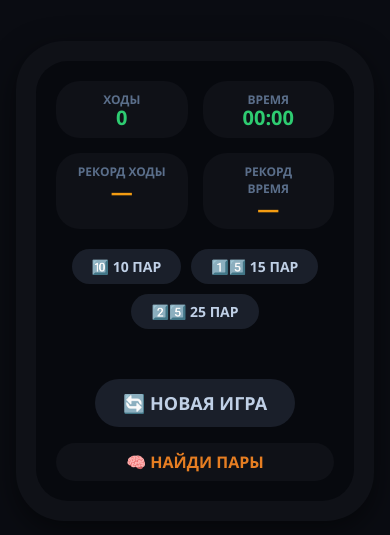
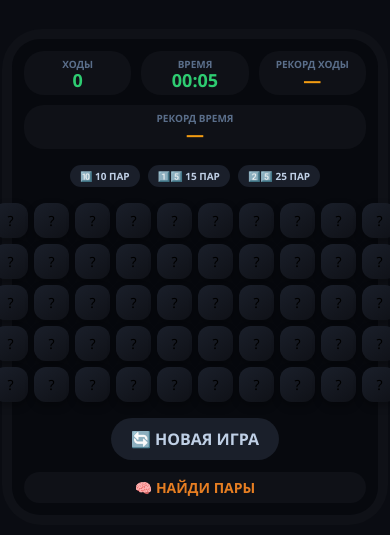
Before and after one commit to MemUarch1k/memory, a plain HTML site: page index.html in a window 390 px wide. Shown: the part 157-692 px from the top of the page. Drawn offline with Linux system fonts and the light colour scheme.

Commit message:
Update index.html

```diff
--- a/index.html
+++ b/index.html
@@ -2,7 +2,7 @@
 <html lang="ru">
 <head>
     <meta charset="UTF-8">
-    <meta name="viewport" content="width=device-width, initial-scale=1.0, user-scalable=yes, viewport-fit=cover">
+    <meta name="viewport" content="width=device-width, initial-scale=1.0, user-scalable=no, viewport-fit=cover">
     <title>Memuar's Memory</title>
     <style>
         * {
@@ -18,63 +18,64 @@
             min-height: 100vh;
             font-family: 'Segoe UI', 'Courier New', monospace;
             margin: 0;
-            padding: 16px;
+            padding: 12px;
         }
 
         .game-container {
             background: #0f1117;
-            border-radius: 48px;
-            padding: 20px;
-            box-shadow: 0 10px 30px rgba(0, 0, 0, 0.5);
+            border-radius: 40px;
+            padding: 16px;
             max-width: 100%;
+            width: 100%;
         }
 
         .game-panel {
             background: #07090e;
-            border-radius: 32px;
-            padding: 20px;
+            border-radius: 28px;
+            padding: 16px;
         }
 
         .stats {
             display: flex;
             justify-content: space-between;
-            gap: 15px;
-            margin-bottom: 20px;
+            gap: 10px;
+            margin-bottom: 16px;
             flex-wrap: wrap;
         }
 
         .stat-card {
             background: #0f1117;
-            border-radius: 24px;
-            padding: 10px 20px;
+            border-radius: 20px;
+            padding: 8px 12px;
             text-align: center;
             flex: 1;
+            min-width: 70px;
         }
 
         .stat-label {
             color: #5a6e8a;
-            font-size: 12px;
+            font-size: 10px;
             font-weight: bold;
             text-transform: uppercase;
         }
 
         .stat-value {
             color: #2ecc71;
-            font-size: 28px;
+            font-size: 22px;
             font-weight: bold;
             line-height: 1;
         }
 
         .best .stat-value {
             color: #f39c12;
-            font-size: 22px;
+            font-size: 18px;
         }
 
         .difficulty-selector {
             display: flex;
-            gap: 10px;
+            gap: 8px;
             justify-content: center;
-            margin-bottom: 20px;
+            margin-bottom: 16px;
             flex-wrap: wrap;
         }
 
@@ -83,10 +84,10 @@
             border: none;
             color: #c0d0e6;
             font-family: inherit;
-            font-size: 14px;
+            font-size: 13px;
             font-weight: bold;
-            padding: 8px 20px;
-            border-radius: 60px;
+            padding: 6px 14px;
+            border-radius: 40px;
             cursor: pointer;
         }
 
@@ -95,32 +96,24 @@
             color: #0a0c12;
         }
 
-        .board-wrapper {
-            overflow-x: auto;
-            overflow-y: visible;
-            margin-bottom: 20px;
-            border-radius: 24px;
-            padding-bottom: 10px;
-            -webkit-overflow-scrolling: touch;
-        }
-
         .board {
             display: grid;
             justify-content: center;
-            gap: 8px;
-            min-width: min-content;
+            gap: 6px;
+            margin-bottom: 16px;
         }
 
         .card {
             background: linear-gradient(145deg, #1a1f2a, #0f1117);
-            border-radius: 16px;
+            border-radius: 12px;
             display: flex;
             align-items: center;
             justify-content: center;
-            font-size: 28px;
+            font-size: 24px;
             cursor: pointer;
             aspect-ratio: 1 / 1;
-            width: 70px;
+            width: 100%;
+            max-width: 70px;
             box-shadow: 0 4px 8px rgba(0,0,0,0.3);
         }
 
@@ -137,9 +130,8 @@
 
         .controls {
             display: flex;
-            gap: 12px;
+            gap: 10px;
             justify-content: center;
-            flex-wrap: wrap;
         }
 
         button {
@@ -147,36 +139,40 @@
             border: none;
             color: #c0d0e6;
             font-family: inherit;
-            font-size: 18px;
+            font-size: 16px;
             font-weight: bold;
-            padding: 12px 28px;
-            border-radius: 60px;
+            padding: 10px 20px;
+            border-radius: 40px;
             cursor: pointer;
         }
 
         .status {
             text-align: center;
-            margin-top: 16px;
+            margin-top: 12px;
             color: #e67e22;
             font-weight: bold;
-            font-size: 16px;
+            font-size: 14px;
             background: #0f1117;
-            padding: 8px;
-            border-radius: 60px;
+            padding: 6px;
+            border-radius: 40px;
         }
 
-        /* Телефоны */
-        @media (max-width: 700px) {
-            .card { width: 55px; font-size: 24px; }
-            .stat-value { font-size: 20px; }
-        }
-
-        @media (max-width: 550px) {
-            .card { width: 45px; font-size: 20px; }
+        /* Адаптация под экран — карточки сами уменьшаются */
+        @media (max-width: 600px) {
+            .card { font-size: 18px; max-width: 55px; }
+            .stat-value { font-size: 18px; }
+            .stat-card { padding: 6px 8px; }
         }
 
         @media (max-width: 480px) {
-            .card { width: 42px; font-size: 18px; }
+            .card { font-size: 16px; max-width: 45px; }
+            .game-container { padding: 10px; }
+            .game-panel { padding: 12px; }
+        }
+
+        @media (max-width: 400px) {
+            .card { font-size: 14px; max-width: 38px; }
+            .diff-btn { font-size: 10px; padding: 4px 10px; }
         }
     </style>
 </head>
@@ -196,9 +192,7 @@
             <button class="diff-btn" data-pairs="25">2️⃣5️⃣ 25 ПАР</button>
         </div>
 
-        <div class="board-wrapper">
-            <div class="board" id="board"></div>
-        </div>
+        <div class="board" id="board"></div>
 
         <div class="controls">
             <button id="newGameBtn">🔄 НОВАЯ ИГРА</button>
@@ -213,8 +207,8 @@
     let cards = [], flippedCards = [], matchedPairs = 0, moves = 0, gameActive = true, lockBoard = false;
     let timerSeconds = 0, timerInterval = null;
 
-    const emojiSet = ["🐱","🐶","🐭","🐹","🐰","🦊","🐻","🐼","🐨","🐸","🐒","🐔","🐧","🐦","🐌","🐝","🐞","🐠","🐟","🐙"];
-    const geometrySet = ["🔴","🔵","🟢","🟡","🟣","🟠","🔷","🔺","⚪","⬛","❤️","💙","💚","💛","🧡","🔶","🔸","🔹","◻️","◼️"];
+    const emojiSet = ["🐱","🐶","🐭","🐹","🐰","🦊","🐻","🐼","🐨","🐸","🐒","🐔","🐧","🐦","🐌","🐝","🐞","🐠","🐟","🐙","🐳","🐬","🦋","🐞","🐲"];
+    const geometrySet = ["🔴","🔵","🟢","🟡","🟣","🟠","🔷","🔺","⚪","⬛","❤️","💙","💚","💛","🧡","🔶","🔸","🔹","◻️","◼️","🔲","🔳","🟥","🟧","🟨"];
 
     let bestMoves = { 10: null, 15: null, 25: null };
     let bestTimes = { 10: null, 15: null, 25: null };
@@ -276,61 +270,104 @@
     }
 
     function renderBoard(){
-        let cols = currentPairs===10 ? 5 : (currentPairs===15 ? 6 : 10);
-        boardEl.style.display='grid';
-        boardEl.style.gridTemplateColumns=`repeat(${cols}, minmax(42px, 70px))`;
-        boardEl.style.gap='8px';
-        boardEl.innerHTML='';
+        let cols, rows;
+        if (currentPairs === 10) { cols = 5; rows = 4; }
+        else if (currentPairs === 15) { cols = 6; rows = 5; }
+        else { cols = 10; rows = 5; }
 
-        for(let i=0;i<cards.length;i++){
-            const card=cards[i]; const div=document.createElement('div');
-            div.className='card'; if(card.matched) div.classList.add('matched'); if(card.flipped && !card.matched) div.classList.add('flipped');
-            div.innerText=(card.flipped||card.matched)?card.value:"?";
-            div.addEventListener('click',(()=>onCardClick(i)));
+        boardEl.style.display = 'grid';
+        boardEl.style.gridTemplateColumns = `repeat(${cols}, minmax(35px, 70px))`;
+        boardEl.style.gap = '6px';
+        boardEl.style.justifyContent = 'center';
+        boardEl.innerHTML = '';
+
+        for(let i = 0; i < cards.length; i++){
+            const card = cards[i];
+            const div = document.createElement('div');
+            div.className = 'card';
+            if(card.matched) div.classList.add('matched');
+            if(card.flipped && !card.matched) div.classList.add('flipped');
+            div.innerText = (card.flipped || card.matched) ? card.value : "?";
+            div.addEventListener('click', (function(idx) {
+                return function() { onCardClick(idx); };
+            })(i));
             boardEl.appendChild(div);
         }
     }
 
     function onCardClick(idx){
-        if(!gameActive||lockBoard||cards[idx].matched||cards[idx].flipped) return;
-        cards[idx].flipped=true; flippedCards.push(idx); renderBoard();
+        if(!gameActive || lockBoard || cards[idx].matched || cards[idx].flipped) return;
 
-        if(flippedCards.length===2){
-            lockBoard=true; moves++; movesSpan.innerText=moves;
-            const idx1=flippedCards[0], idx2=flippedCards[1], match=(cards[idx1].id===cards[idx2].id);
+        cards[idx].flipped = true;
+        flippedCards.push(idx);
+        renderBoard();
+
+        if(flippedCards.length === 2){
+            lockBoard = true;
+            moves++;
+            movesSpan.innerText = moves;
+
+            const idx1 = flippedCards[0];
+            const idx2 = flippedCards[1];
+            const match = (cards[idx1].id === cards[idx2].id);
+
             if(match){
-                cards[idx1].matched=true; cards[idx2].matched=true; cards[idx1].flipped=false; cards[idx2].flipped=false;
-                matchedPairs++; flippedCards=[]; lockBoard=false; renderBoard();
-                if(matchedPairs===currentPairs){
-                    gameActive=false; if(timerInterval) clearInterval(timerInterval);
-                    gameStatusSpan.innerHTML="🏆 ПОБЕДА! 🏆"; gameStatusSpan.style.color="#f1c40f";
-                    if(bestMoves[currentPairs]===null || moves<bestMoves[currentPairs]) bestMoves[currentPairs]=moves;
-                    if(bestTimes[currentPairs]===null || timerSeconds<bestTimes[currentPairs]) bestTimes[currentPairs]=timerSeconds;
-                    saveRecords(); updateRecordsDisplay();
+                cards[idx1].matched = true;
+                cards[idx2].matched = true;
+                cards[idx1].flipped = false;
+                cards[idx2].flipped = false;
+                matchedPairs++;
+                flippedCards = [];
+                lockBoard = false;
+                renderBoard();
+
+                if(matchedPairs === currentPairs){
+                    gameActive = false;
+                    if(timerInterval) clearInterval(timerInterval);
+                    gameStatusSpan.innerHTML = "🏆 ПОБЕДА! 🏆";
+                    gameStatusSpan.style.color = "#f1c40f";
+
+                    if(bestMoves[currentPairs] === null || moves < bestMoves[currentPairs]) {
+                        bestMoves[currentPairs] = moves;
+                    }
+                    if(bestTimes[currentPairs] === null || timerSeconds < bestTimes[currentPairs]) {
+                        bestTimes[currentPairs] = timerSeconds;
+                    }
+                    saveRecords();
+                    updateRecordsDisplay();
                 }
             } else {
-                setTimeout(()=>{
-                    cards[idx1].flipped=false; cards[idx2].flipped=false; flippedCards=[]; lockBoard=false; renderBoard();
-                },700);
+                setTimeout(() => {
+                    cards[idx1].flipped = false;
+                    cards[idx2].flipped = false;
+                    flippedCards = [];
+                    lockBoard = false;
+                    renderBoard();
+                }, 700);
             }
             renderBoard();
         }
     }
 
     function setDifficulty(pairs){
-        currentPairs=pairs;
-        document.querySelectorAll('.diff-btn').forEach(btn=>{
-            if(parseInt(btn.dataset.pairs)===pairs) btn.classList.add('active');
+        currentPairs = pairs;
+        document.querySelectorAll('.diff-btn').forEach(btn => {
+            if(parseInt(btn.dataset.pairs) === pairs) btn.classList.add('active');
             else btn.classList.remove('active');
         });
         newGame();
     }
 
-    function newGame(){ if(timerInterval) clearInterval(timerInterval); initGame(); }
+    function newGame(){
+        if(timerInterval) clearInterval(timerInterval);
+        initGame();
+    }
 
     function setupEvents() {
-        document.querySelectorAll('.diff-btn').forEach(btn=>btn.addEventListener('click',()=>setDifficulty(parseInt(btn.dataset.pairs))));
-        document.getElementById('newGameBtn').addEventListener('click',()=>newGame());
+        document.querySelectorAll('.diff-btn').forEach(btn => {
+            btn.addEventListener('click', () => setDifficulty(parseInt(btn.dataset.pairs)));
+        });
+        document.getElementById('newGameBtn').addEventListener('click', () => newGame());
     }
 
     function start() {
```
